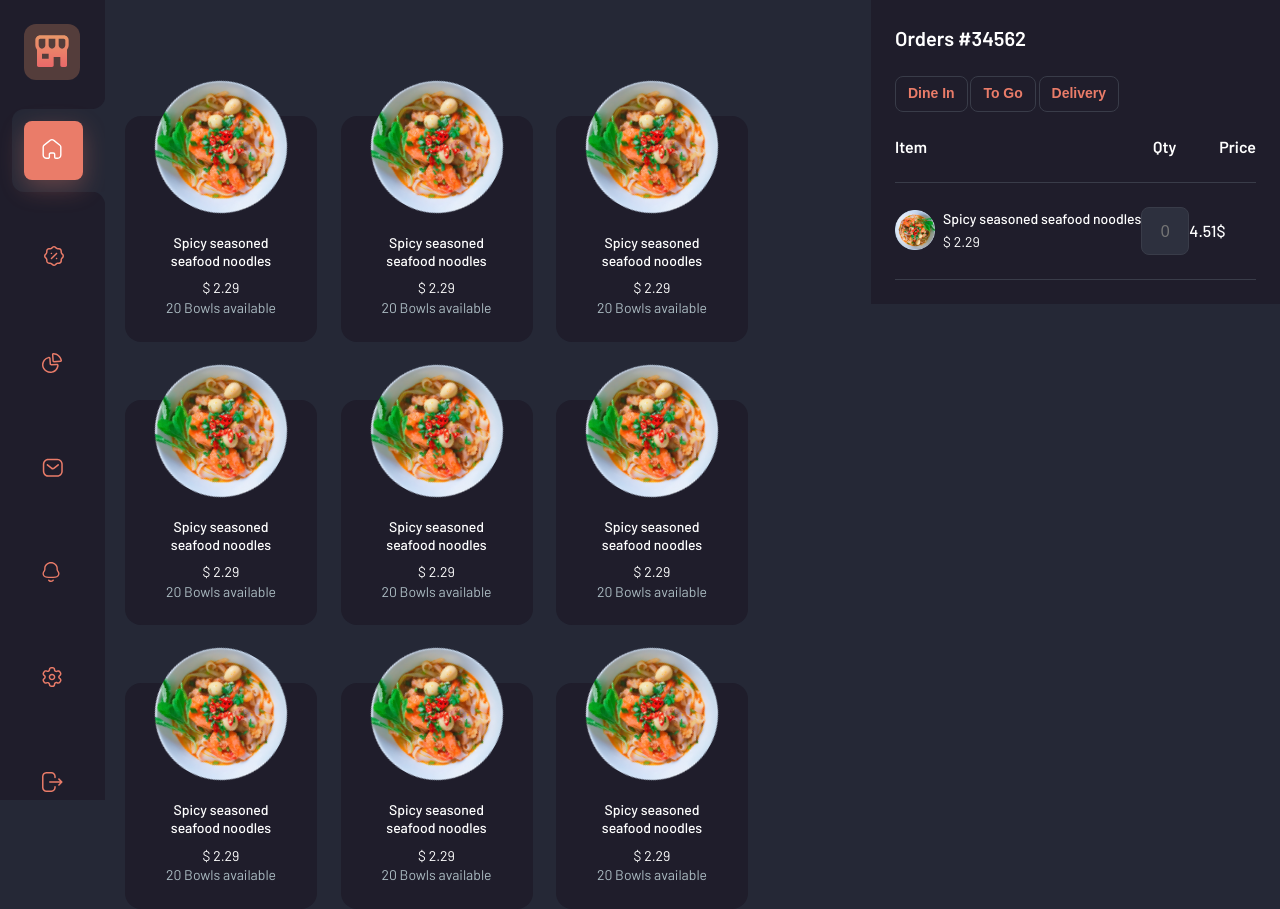
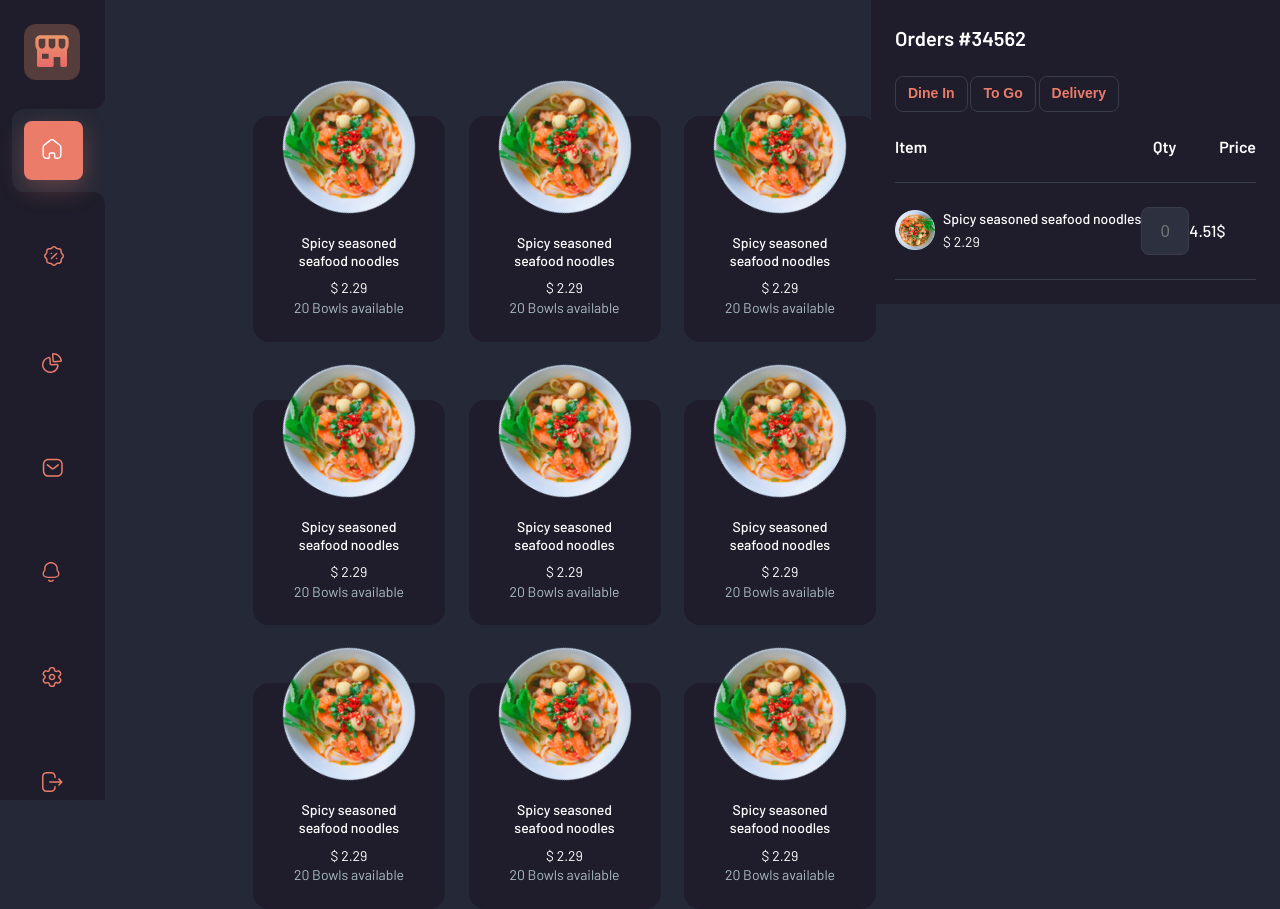
Before and after one commit to MaxmudAxmedov/Food-app, a React (Create React App) app: page / in a window 1280 px wide. Built offline with nearby package versions, Linux system fonts and the light colour scheme.

Commit message:
styles width

```diff
--- a/src/assets/style/style.scss
+++ b/src/assets/style/style.scss
@@ -66,5 +66,8 @@ html {
   }
 
   .wrapper{
+    width: 70%;
     display: flex;
+    justify-content: space-between;
+
   }
```
